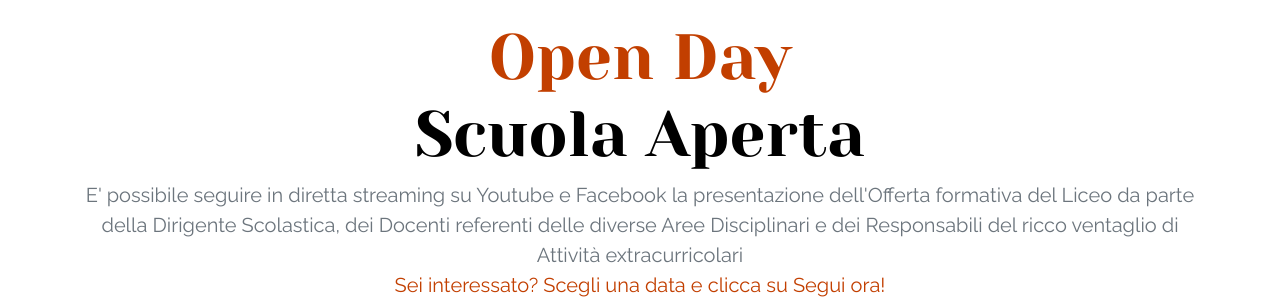
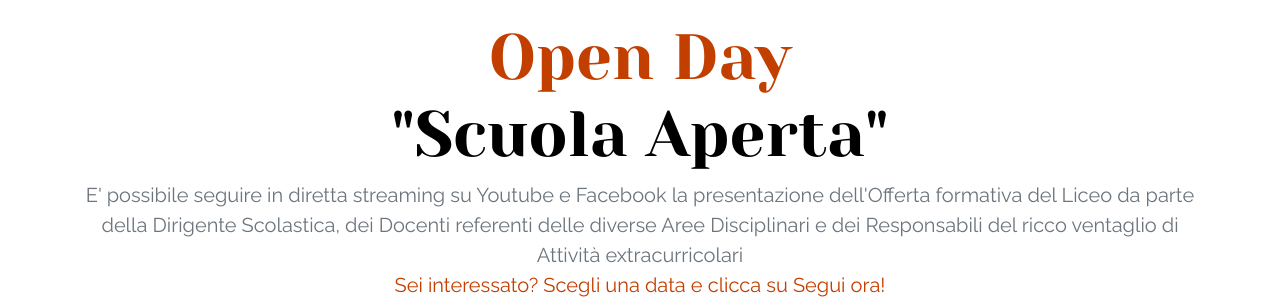
Before and after one commit to PiervitoCreanza/orientamento.liceodegiorgi.edu.it, a Jekyll site: the page built from incontri.html, in a window 1280 px wide and 900 px high, scrolled down 1355 px. Shown: the part 163-463 px from the top of the window. Built offline with Jekyll 4.4.1, drawn with Linux system fonts in a browser that asks for light colours.

Commit message:
Updated '_data/incontri.json' via CloudCannon

```diff
--- a/_data/incontri.json
+++ b/_data/incontri.json
@@ -29,7 +29,7 @@
 			]
 		},
 		{
-			"titolo": "<span class='text-red'>Open Day</span></br>Scuola Aperta",
+			"titolo": "<span class='text-red'>Open Day</span></br>\"Scuola Aperta\"",
 			"sottotitolo": "E' possibile seguire in diretta streaming su Youtube e Facebook la presentazione dell'Offerta formativa del Liceo da parte della Dirigente Scolastica, dei Docenti referenti delle diverse Aree Disciplinari e dei Responsabili del ricco ventaglio di Attività extracurricolari <br> <span class='text-red'>Sei interessato? Scegli una data e clicca su Segui ora!</span></br>",
 			"date": [
 				{
```
